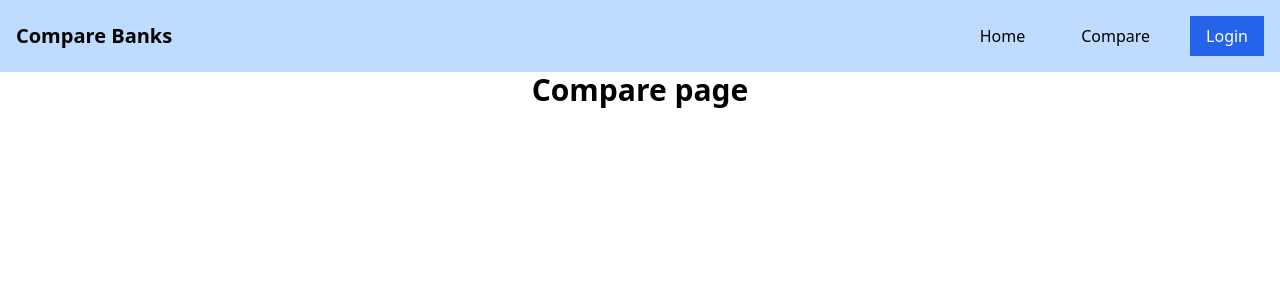
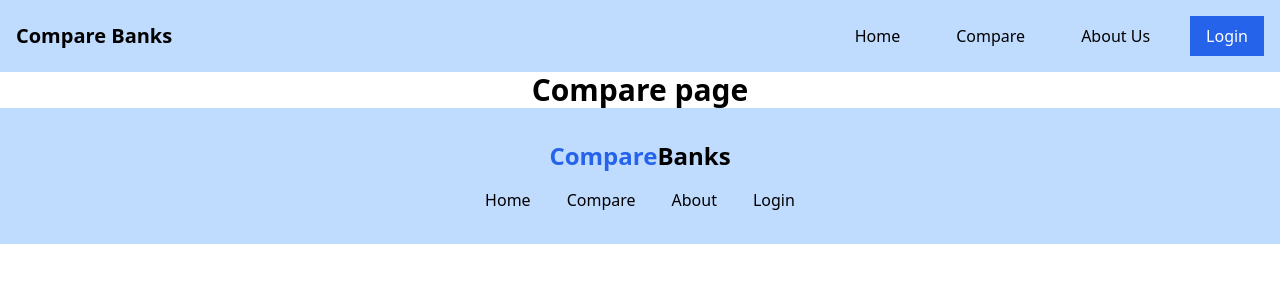
Before and after one commit to OptimusJc/Compare_Banks, a React (Vite) app in the folder frontend/: page /compare in a window 1280 px wide. Shown: the top 300 px of the page. Built offline with nearby package versions, Linux system fonts and the light colour scheme.

Commit message:
Add footer

```diff
--- /dev/null
+++ b/frontend/src/components/Footer.tsx
@@ -0,0 +1,29 @@
+import React from 'react';
+
+export default function Footer() {
+  return (
+    <footer className='bg-blue-200 py-8'>
+      <div className='container mx-auto px-4'>
+        <div>
+          <h3 className='mb-4 text-xl font-bold md:text-center md:text-2xl'>
+            <span className='text-blue-600'>Compare</span>Banks
+          </h3>
+          <ul className='flex flex-col space-y-4 md:flex-row md:items-center md:justify-center md:space-x-9 md:space-y-0'>
+            <li>
+              <a href='/'>Home</a>
+            </li>
+            <li>
+              <a href='/compare'>Compare</a>
+            </li>
+            <li>
+              <a href='/about'>About</a>
+            </li>
+            <li>
+              <a href='/login'>Login</a>
+            </li>
+          </ul>
+        </div>
+      </div>
+    </footer>
+  );
+}
--- a/frontend/src/components/Navbar.tsx
+++ b/frontend/src/components/Navbar.tsx
@@ -38,6 +38,14 @@ export default function Navbar() {
           </li>
           <li className='text-center'>
             <a
+              href='/about'
+              className='block px-4 py-2 hover:bg-gray-700 md:hover:bg-transparent'
+            >
+              About Us
+            </a>
+          </li>
+          <li className='text-center'>
+            <a
               href='/login'
               className='block bg-blue-600 px-4 py-2 text-white hover:bg-blue-500 md:hover:bg-transparent'
             >
--- a/frontend/src/main.jsx
+++ b/frontend/src/main.jsx
@@ -4,7 +4,8 @@ import './index.css';
 import App from './App.jsx';
 import { BrowserRouter as Router, Routes, Route } from 'react-router';
 import Navbar from './components/Navbar';
-import Compare from './pages/Compare.tsx';
+import Footer from './components/Footer';
+import Compare from './pages/Compare';
 
 createRoot(document.getElementById('root')).render(
   <StrictMode>
@@ -15,5 +16,6 @@ createRoot(document.getElementById('root')).render(
         <Route index path='/compare' element={<Compare />} />
       </Routes>
     </Router>
+    <Footer />
   </StrictMode>,
 );
```
